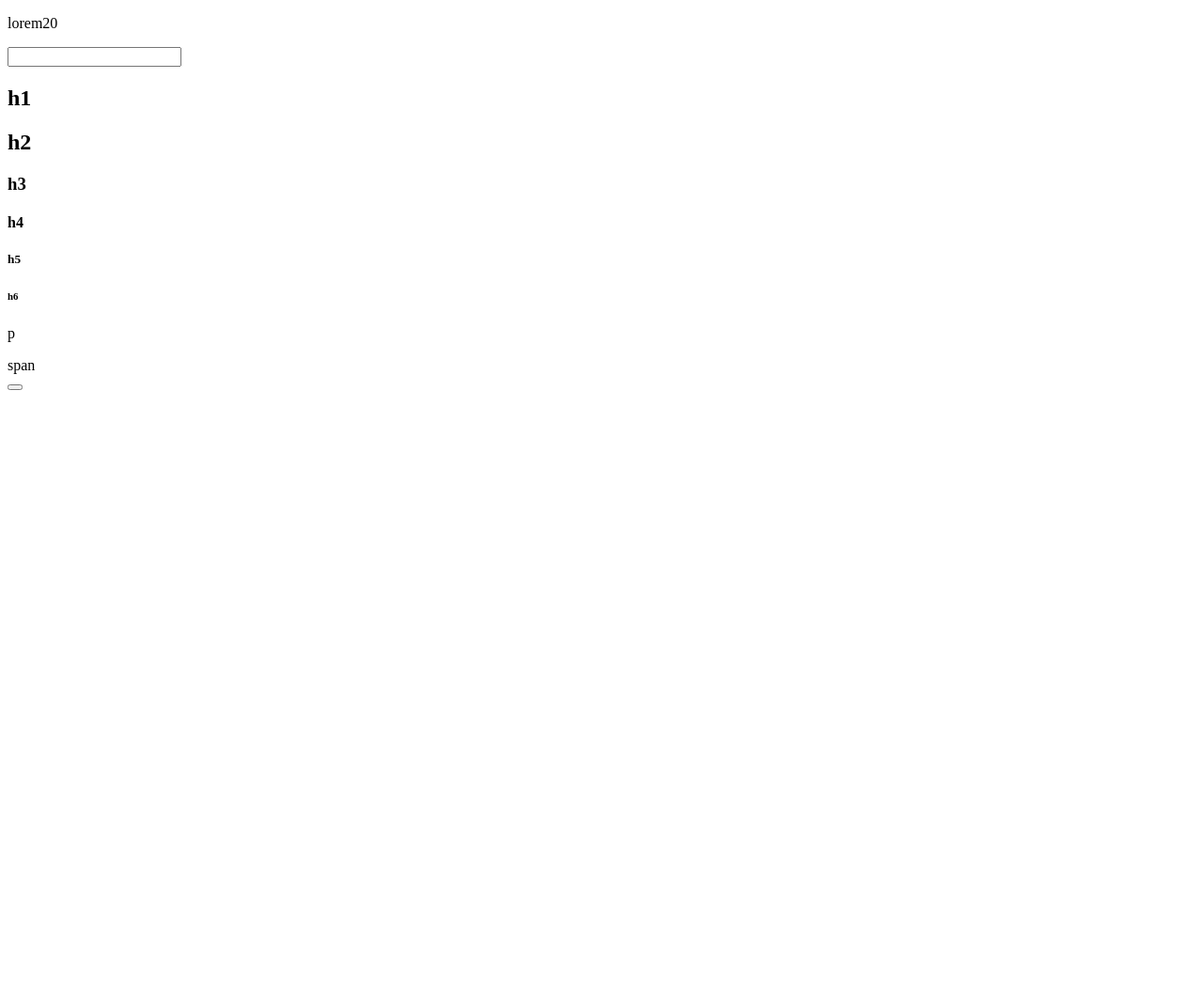
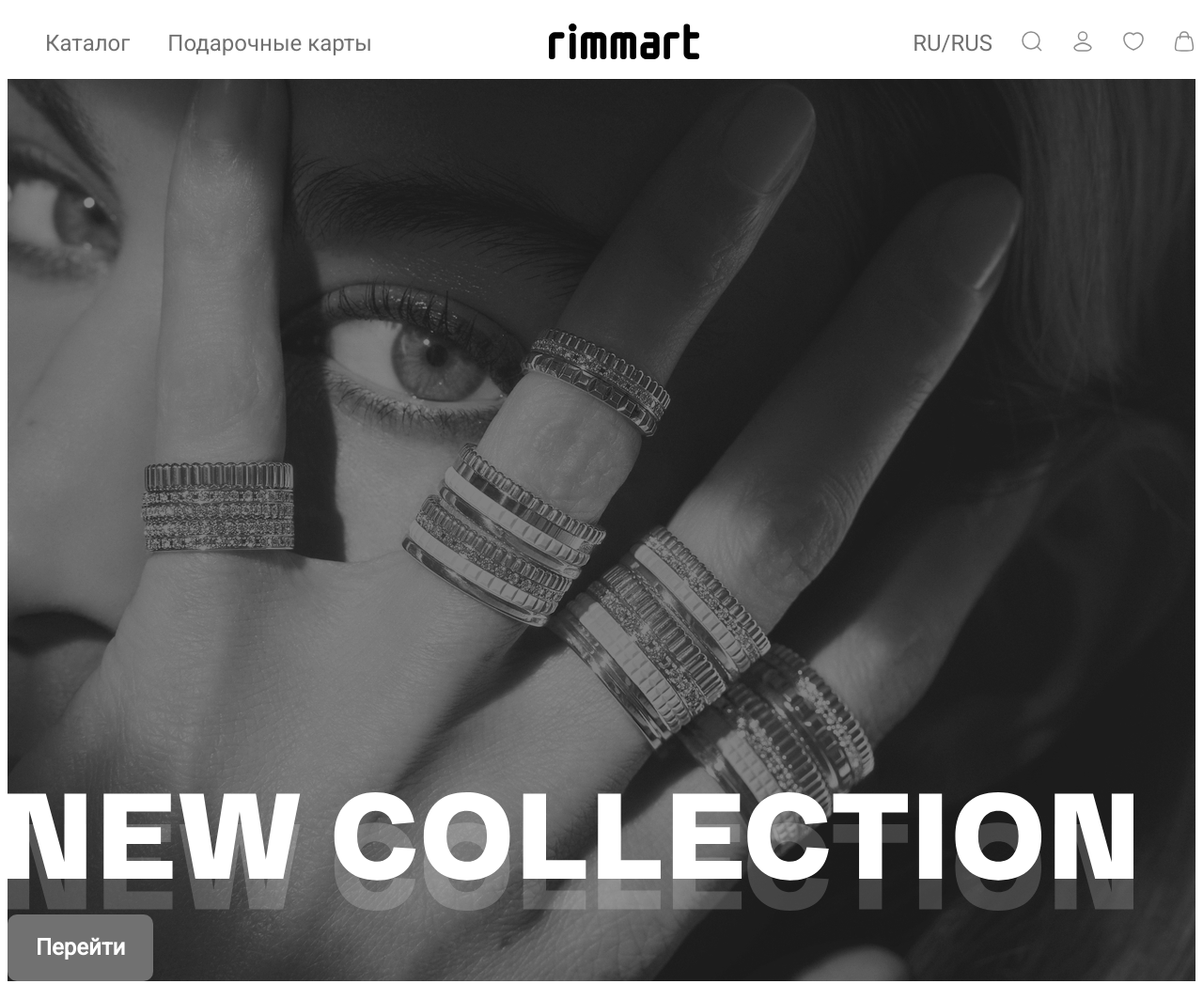
Before and after one commit to Hetlick/Work-Z-Vladom, a plain HTML site: page index.html in a window 1280 px wide. Shown: the whole page at 94% size. Before the commit the page ends 800 px from the top, so only its background shows below. Drawn offline with Linux system fonts and the light colour scheme.

Commit message:
моё говно

```diff
--- /dev/null
+++ b/css/style.css
@@ -0,0 +1,85 @@
+@import url('https://fonts.googleapis.com/css2?family=Roboto:wght@300;400&display=swap');
+
+html{
+    box-sizing: border-box;
+}
+
+*,
+*::after
+*::before{
+    box-sizing: inherit;
+}
+
+a{
+    text-decoration: none;
+    color: inherit;
+}
+
+ul{
+    list-style: none;
+}
+
+.conteiner{
+    max-width: 1420px;
+    margin: 0 auto;
+}
+body {
+    font-family: "Roboto", serif;
+}
+
+.header__inner{
+    display: flex;
+    justify-content: space-between;
+    align-items: center;
+    max-height: 92px;
+}
+
+.menu__list{
+    display: flex;
+    align-items: center;
+    gap: 0 40px;
+    font-weight: 500;
+    font-size: 24px;
+    color: #717171;
+}
+
+.user__actions{
+    display: flex;
+    align-items: center;
+    gap: 0 30px;
+}
+
+.user__actions__item__text{
+    font-weight: 500;
+    font-size: 24px;
+    color: #717171;
+}
+
+.top {
+    background-image: url(/img/Rectangle.jpg);
+    background-repeat: no-repeat;
+    background-position: bottom center;
+    background-size: cover;
+}
+
+.top__iner{
+    min-height: 960px;
+    display: flex;
+    flex-direction: column;
+    justify-content: flex-end;
+}
+
+.button{
+    padding: 20px 30px;
+    margin: 0;
+    border-radius: 10px;
+    border: none;
+    /* min-height: 72px;
+    min-width: 176px; */
+    line-height: 31px;
+    font-family: "Roboto", serif;
+    font-weight: 700;
+    font-size: 24px;
+    color: #FFFFFF;
+    background-color: #717171;
+}
--- a/index.html
+++ b/index.html
@@ -5,49 +5,80 @@
     <meta name="viewport" content="width=device-width, initial-scale=1.0">
     <title>Document</title>
     <!-- Тут css -->
-    <link rel="stylesheet" href="">
+    <link rel="stylesheet" href="/css/style.css">
 </head>
 <body>
-    <!-- p.class -->
-    <p class="class"></p>
-    <!-- p.pId -->
-    <p id="pId"></p>
-    <!-- p{text} -->
-    <p>lorem20</p>
 
-    <input type="text">
-    <img src="" alt="">
+    <header class="header">
+        <div class="conteiner">
+            <div class="header__inner">
 
-    <header></header>
-    <main>
-        <section>
+            <nav class="menu">
+                <!--ul.menu__list>li.menu__item*2>a.menu__link[href=#]-->
+                <ul class="menu__list">
+                    <li class="menu__item">
+                        <a href="#" class="menu__link">Каталог</a>
+                    </li>
+                    <li class="menu__item">
+                        <a href="#" class="menu__link">Подарочные карты</a>
+                    </li>
+                </ul>
+            </nav>
 
+            <!-- Логотип -->
+            <div class="logo">
+                <img src="/img/Vector.svg" alt="Logo">
+            </div>
+
+            <!-- Иконки -->
+            <ul class="user__actions">
+
+                <li class="user__actions__item__text">
+                    <a href="" class="ru">RU/RUS</a>
+                </li>
+
+                <li class="user__actions__item">
+                    <a href="#" class="user-actions__link">
+                        <img src="/icon/search.svg" alt="">
+                    </a>
+                </li>
+
+                <li class="user__actions__item">
+                    <a href="#" class="user-actions__link">
+                        <img src="/icon/user.svg" alt="">
+                    </a>
+                </li>
+
+                <li class="user__actions__item">
+                    <a href="#" class="user-actions__link">
+                        <img src="/icon/favourite.svg" alt="">
+                    </a>
+                </li>
+
+                <li class="user__actions__item">
+                    <a href="#" class="user-actions__link">
+                        <img src="/icon/shopping-bag-03.svg" alt="">
+                    </a>
+                </li>
+            </ul>
+        </div>
+    </div>
+    </header>
+
+    <main class="main">
+        <section class="top">
+            <div class="conteiner">
+                <div class="top__iner">
+                    <div class="text__logo">
+                        <img src="/img/text.svg" alt="">
+                    </div>
+                    <div>
+                        <button class="button">Перейти</button>
+                    </div>
+                </div>
+            </div>
         </section>
     </main>
-    <footer></footer>
-
-    <article>
-
-        <h1>h1</h1>
-        <h2>h2</h2>
-        <h3>h3</h3>
-        <h4>h4</h4>
-        <h5>h5</h5>
-        <h6>h6</h6>
-
-        <p>p</p>
-
-        <span>span</span>
-
-    </article>
-
-    <form action="">
-
-    </form>
-
-    <button>
-
-    </button>
 
 </body>
     <!-- Тут js -->
```
Also changed, not shown: icon/favourite.svg (added), icon/search.svg (added), icon/shopping-bag-03.svg (added), icon/user.svg (added), img/Rectangle.jpg (added), img/Vector.svg (added), img/text.svg (added).
